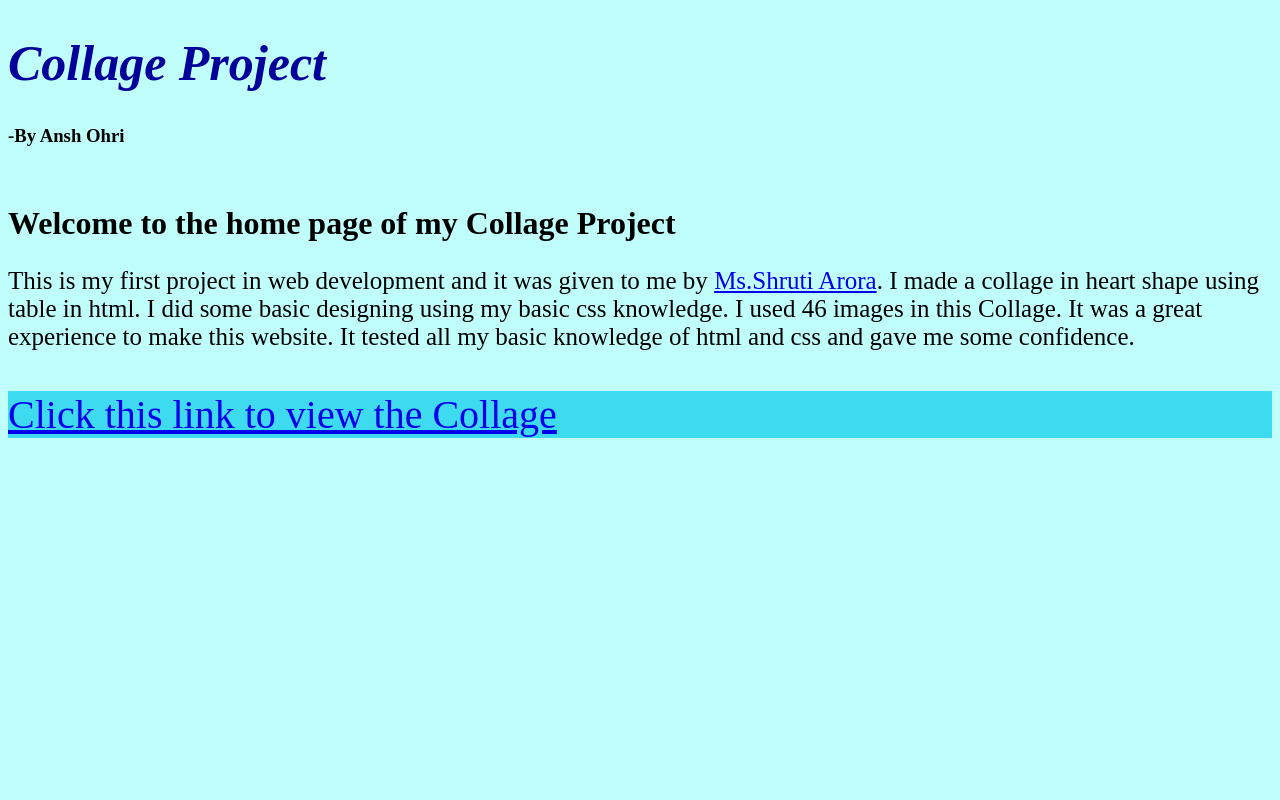
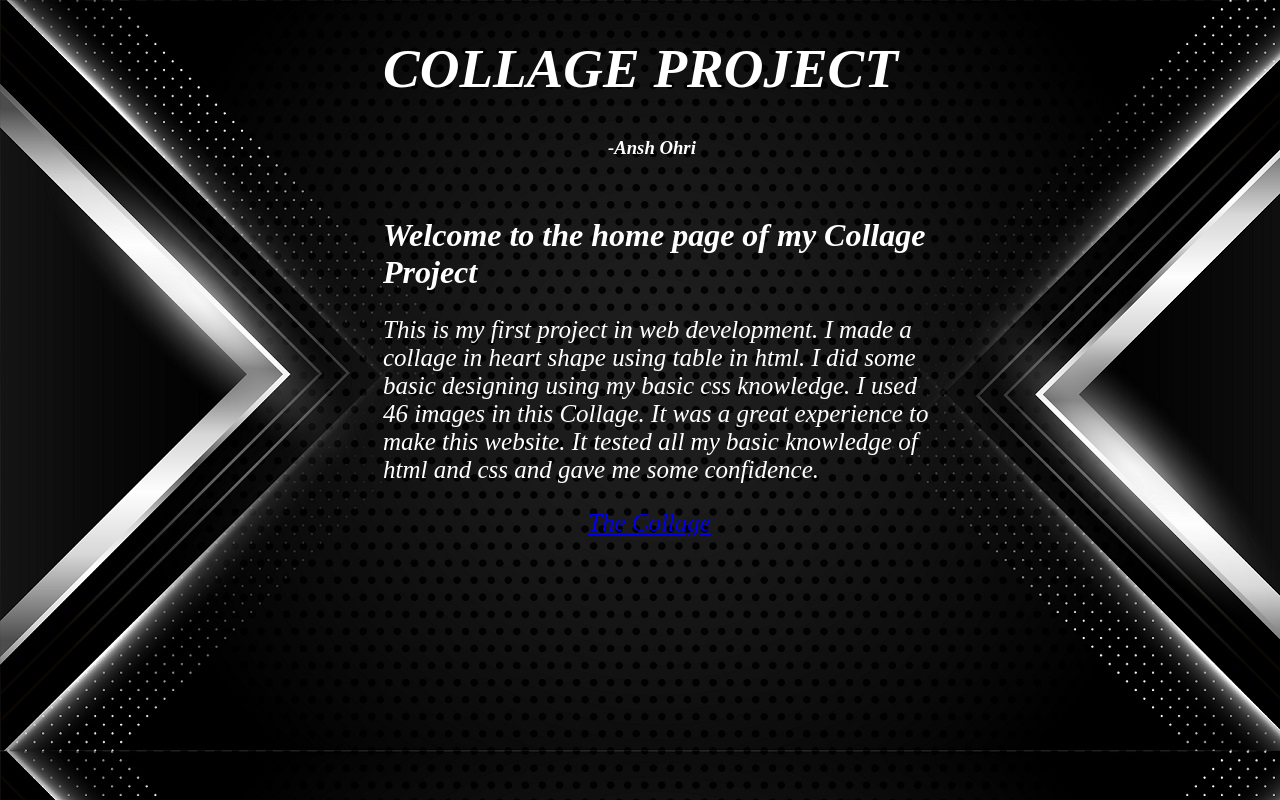
Before and after one commit to AnshOhri/Collage, a plain HTML site: page index.html in a window 1280 px wide. Drawn offline with Linux system fonts and the light colour scheme.

Commit message:
Add files via upload

```diff
--- a/css/style2.css
+++ b/css/style2.css
@@ -1,21 +1,38 @@
 body{
-  background-color: #c0fefc;
+  background-image: url("BG.jpg");
+
 }
-
 .heading{
-  font-size: 50px;
-  color: #04009a;
+  font-size: 55px;
+  color: white;
+  margin-left: 375px;
+  font-style: oblique;
 }
 
 .mainpara{
   font-size: 25px;
+  color: white;
+  margin-left: 375px;
+  font-style: oblique;
 }
 
 .heading3{
-  font-size: 40px;
-  background-color: #3edbf0;
+  font-size: 25px;
+  color: white;
+  margin-left: 580px;
+  font-style: oblique;
 }
+.heading2{
+  color: white;
+  margin-left: 600px;
+  font-style: oblique;
+}
+.ha{
+  color: white;
+  margin-left: 375px;
+  font-style: oblique;
+}
+.heading3:active{
+  color: white;
 
-.heading3:hover{
-  background-color: #fdbaf8;
 }
--- a/index.html
+++ b/index.html
@@ -6,18 +6,18 @@
     <link rel="stylesheet" href="css/style2.css">
   </head>
   <body>
-    <h1 class="heading"><em>Collage Project</em></h1>
-    <h3 class="heading2">     -By Ansh Ohri</h3>
+    <h1 class="heading">COLLAGE PROJECT</h1>
+    <h3 class="heading2">-Ansh Ohri</h3>
     <br>
-    <h1 class="ha">Welcome to the home page of my Collage Project</h1>
+    <h1 class="ha">Welcome to the home page of my Collage <br> Project</h1>
 
     <p class="mainpara">
-      This is my first project in web development and it was given to me by <a href="https://shrutiaroraa.github.io/cv/">Ms.Shruti Arora</a>.
-      I made a collage in heart shape using table in html. I did some
-      basic designing using my basic css knowledge. I used 46 images in this Collage.
-      It was a great experience to make this website. It tested all my basic knowledge of html and css
+      This is my first project in web development.
+      I made a <br> collage in heart shape using table in html. I did some <br>
+      basic designing using my basic css knowledge. I used <br> 46 images in this Collage.
+      It was a great experience to <br>make this website. It tested all my basic knowledge of <br>html and css
       and gave me some confidence.
     </p>
-    <p class="heading3"><a href="Collage.html">Click this link to view the Collage</a></p>
+    <p class="heading3"><a href="Collage.html">The Collage</a></p>
   </body>
 </html>
```
Also changed, not shown: css/BG.jpg (added).
